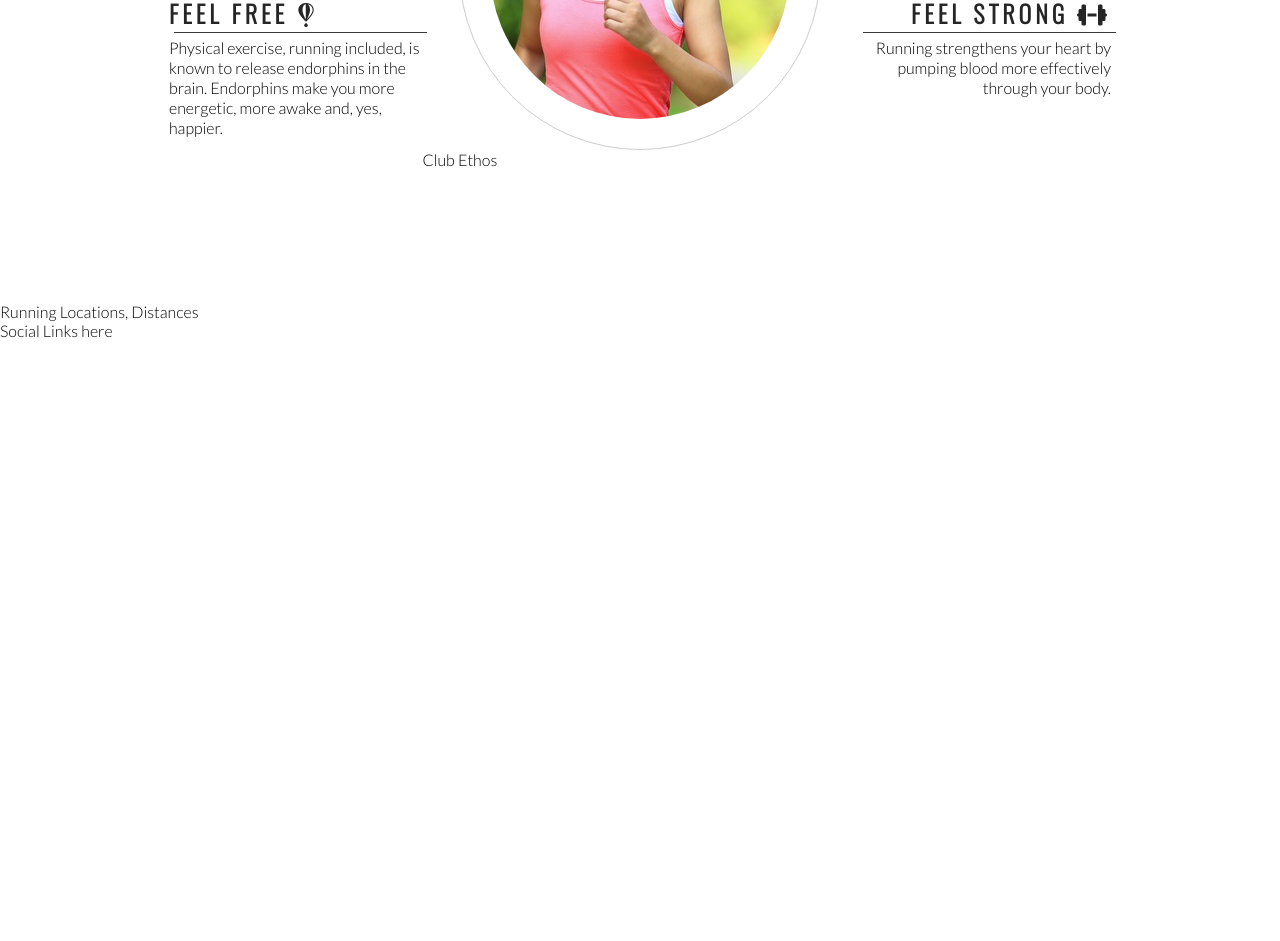
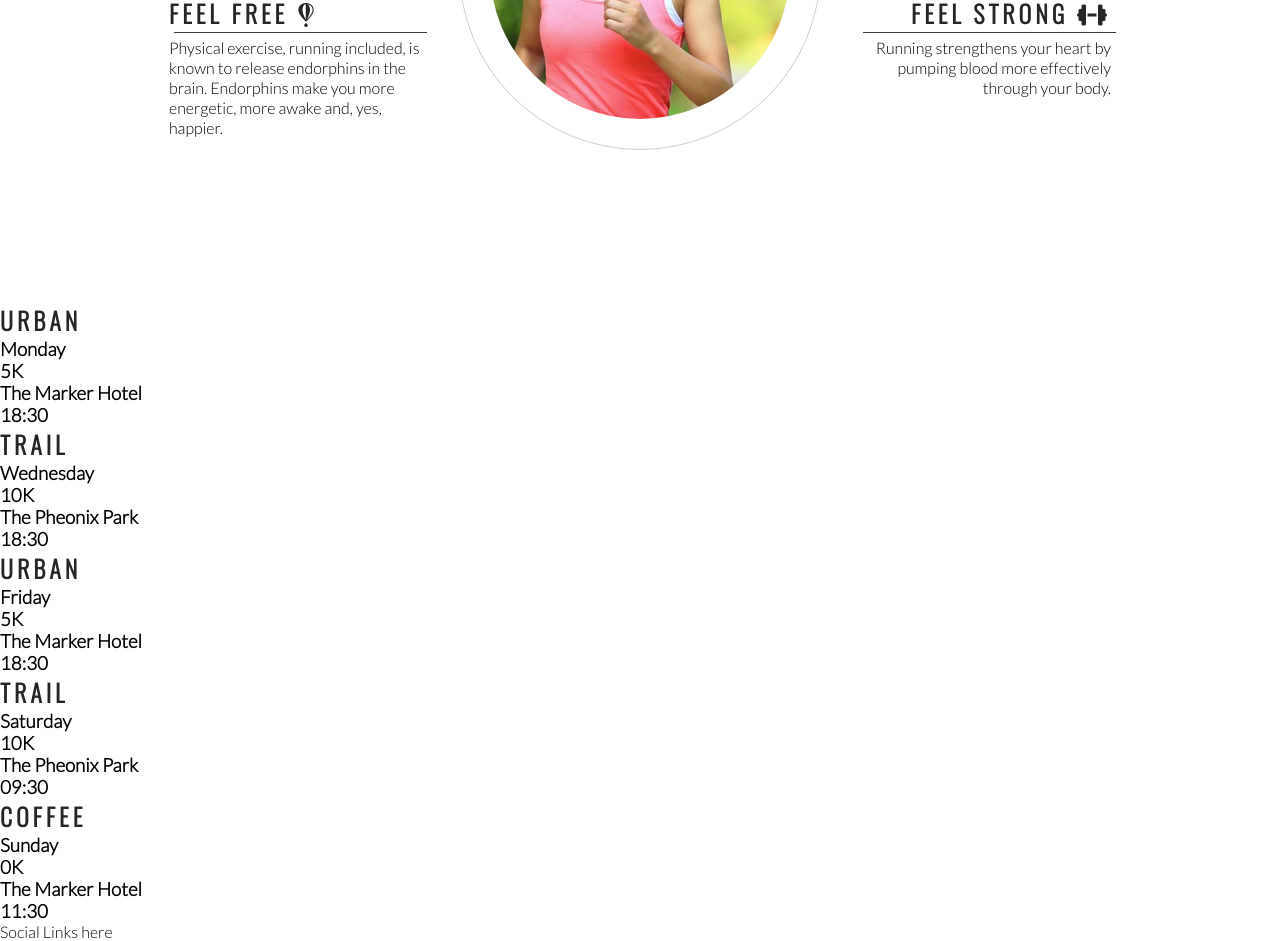
Before and after one commit to khari14/love-running, a plain HTML site: page index.html in a window 1280 px wide. Shown: the part 993-1934 px from the top of the page. Before the commit the page ends 1333 px from the top, so only its background shows below. Drawn offline with nearby package versions, Linux system fonts and the light colour scheme.

Commit message:
Add meetinhs text

```diff
--- a/index.html
+++ b/index.html
@@ -72,10 +72,47 @@
             </div>
         </div>
 
-        Club Ethos
     </section>
     <section>
-        Running Locations, Distances
+        <div>
+            <h2>Urban</h2>
+            <h3>Monday</h3>
+            <h3>5K</h3>
+            <h3>The Marker Hotel</h3>
+            <h3>18:30</h3>
+        </div>
+
+        <div>
+            <h2>Trail</h2>
+            <h3>Wednesday</h3>
+            <h3>10K</h3>
+            <h3>The Pheonix Park</h3>
+            <h3>18:30</h3>
+        </div>
+
+        <div>
+            <h2>Urban</h2>
+            <h3>Friday</h3>
+            <h3>5K</h3>
+            <h3>The Marker Hotel</h3>
+            <h3>18:30</h3>
+        </div>
+
+        <div>
+            <h2>Trail</h2>
+            <h3>Saturday</h3>
+            <h3>10K</h3>
+            <h3>The Pheonix Park</h3>
+            <h3>09:30</h3>
+        </div>
+
+        <div>
+            <h2>Coffee</h2>
+            <h3>Sunday</h3>
+            <h3>0K</h3>
+            <h3>The Marker Hotel</h3>
+            <h3>11:30</h3>
+        </div>
     </section>
 <footer>
     Social Links here
```
